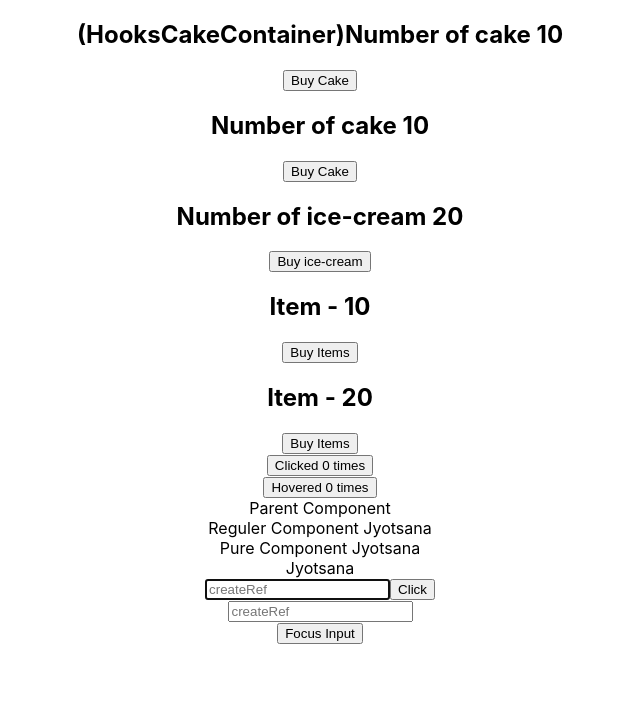
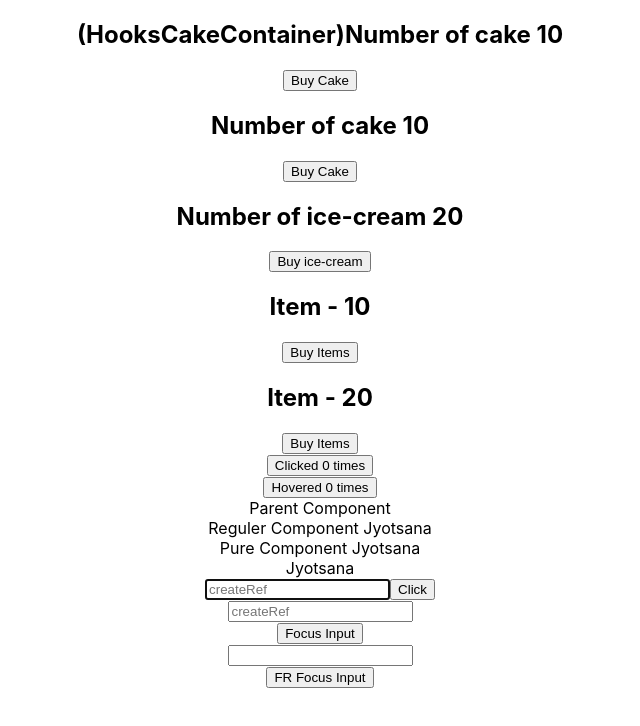
Before and after one commit to jyotsana-khaparde/react-redux-demo, a React (Create React App) app: page / in a window 1280 px wide. Shown: the top 726 px of the page, without its empty margins (320-960 px from the left). Built offline with nearby package versions, Linux system fonts and the light colour scheme.

Commit message:
added example of forward ref

```diff
--- a/src/App.js
+++ b/src/App.js
@@ -10,6 +10,7 @@ import HoverCounter from '../src/components/hoverCounter'
 import ParentComp from '../src/components/parentComp'
 import RefsDemo from '../src/components/refsDemo'
 import FocusInputComponent from '../src/components/focusInput'
+import FRParentInput from '../src/components/FRParentInput'
 import { Provider } from'react-redux'
 
 function App() {
@@ -34,6 +35,7 @@ function App() {
         <ParentComp/>
         <RefsDemo/>
         <FocusInputComponent/>
+        <FRParentInput/>
       </div>
     </Provider>
   );
--- /dev/null
+++ b/src/components/FRParentInput.js
@@ -0,0 +1,30 @@
+import React, { Component } from 'react'
+import FRinput from './FRinput'
+
+class FRParentInput extends Component {
+    constructor(props){
+        super(props)
+        this.inputRef = React.createRef()
+    }
+    clickHandler = () => {
+        this.inputRef.current.focus()
+    }
+    render() {
+        return (
+            <div>
+                <FRinput ref={this.inputRef}/>
+                <button onClick={this.clickHandler}>FR Focus Input</button>
+            </div>
+        )
+    }
+}
+
+export default FRParentInput
+
+/**
+ * 1. create a ref and the parent component
+ * 2. attach the ref to the child component instance using ref attribute
+ * 3. we need to forward this ref to the input element in the child component
+ *    & ref forwarding can be achived using the forward ref method from the react library
+ * 4.
+ */
--- /dev/null
+++ b/src/components/FRinput.js
@@ -0,0 +1,26 @@
+import React, { Component } from 'react'
+
+// function FRinput() {
+//     return(
+//         <div>
+//             <input type='text'></input>
+//         </div>
+//     )
+// }
+
+/**
+ * forwardRef method takes in a component as it's parameter
+ * so here we are passing arrow function as a parameter to forwardRef method
+ * Note: every functional component receives props as it's parameter
+ * so when a component is passed as a parameter to the create ref method it receives the ref attribute as a second parameter.
+ * forwardRef is mainly forwarding the ref
+ */
+const FRinput = React.forwardRef((props, ref) => {
+    return(
+        <div>
+            <input ref={ref} type='text'></input>
+        </div>
+    )
+})
+
+export default FRinput
```
